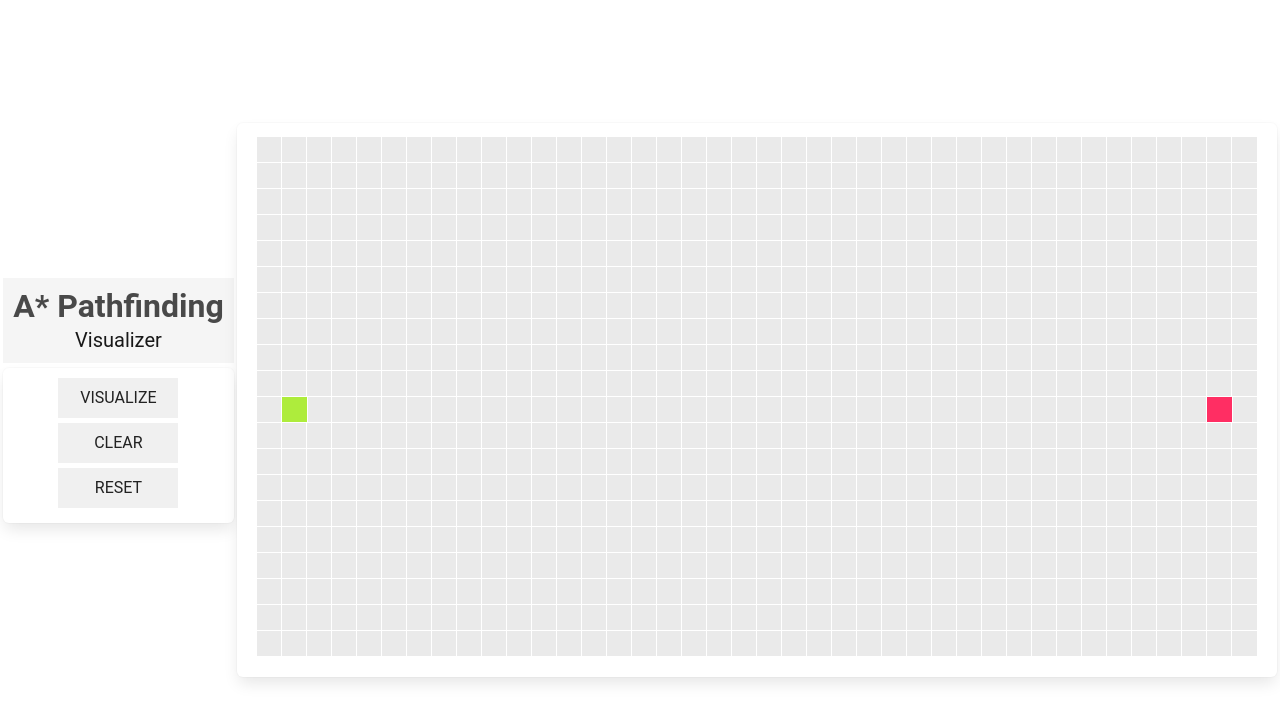
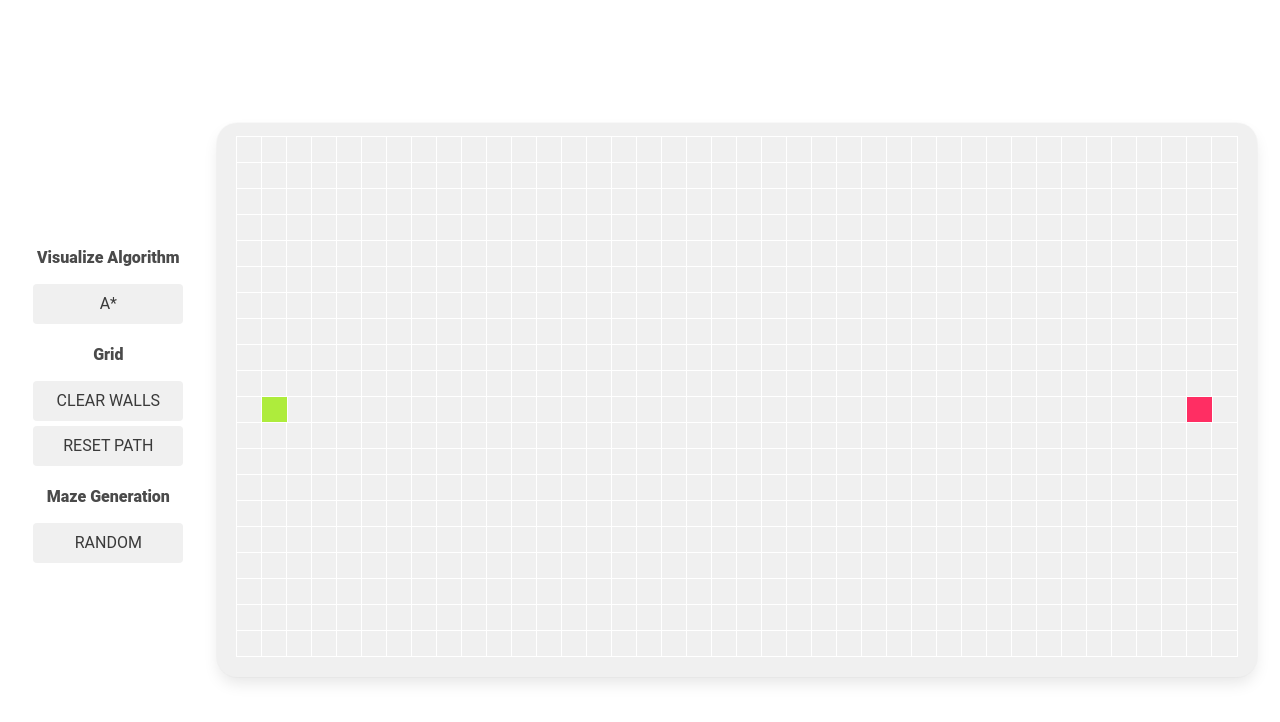
Before and after one commit to MoNouri97/a-star, a React (Create React App) app: page / in a window 1280 px wide. Shown: the top 722 px of the page. Built offline with nearby package versions, Linux system fonts and the light colour scheme.

Commit message:
minor ui changes

```diff
--- a/src/components/grid/Grid.css
+++ b/src/components/grid/Grid.css
@@ -1,6 +1,9 @@
 .grid {
 	width: auto;
 	color: rgb(19, 19, 19);
+	border-radius: 20px;
+	background: #f0f0f0;
+	/* padding: 5px; */
 }
 .row {
 	display: block;
@@ -23,40 +26,31 @@
 	align-items: center;
 	height: 100vh;
 }
-/* .btn {
-	cursor: pointer;
-	margin-bottom: 10px;
-	margin-top: 0px;
-	background-color: #5778f3;
-	padding: 10px 30px;
-	color: #fff;
-	border-radius: 5px;
-	border-bottom: 4px solid #3e4caf;
-	transition: 0.1s;
+.main .subtitle {
+	margin-top: 1rem;
+	margin-bottom: 1rem;
+	font-weight: 900;
 }
 
-.btn:hover {
-	border-bottom-width: 0;
-	margin-top: 3px;
-	margin-bottom: 13px;
-} */
-.btn {
+.btn,
+.button {
 	height: 40px;
-	width: 120px;
+	width: 150px;
 	padding: 0 14px;
 	margin-bottom: 5px;
 	overflow: hidden;
 	background: #f0f0f0;
+	border: none;
 	position: relative;
 	line-height: 40px;
-	color: #222;
+	color: rgb(58, 58, 58);
 	text-align: center;
 	text-transform: uppercase;
 	cursor: pointer;
 	transform: scale(1);
 	transition: all 0.1s cubic-bezier(0.6, 0.67, 0, 1.68);
 }
-.btn:hover {
+.button:hover {
 	transform: scale(1.3);
 }
 .hero-body {
--- a/src/components/grid/Grid.tsx
+++ b/src/components/grid/Grid.tsx
@@ -97,11 +97,10 @@ export const Grid = () => {
 	};
 
 	const clearGrid = () => {
-		const cleanGrid = getInitialGrid(false);
 		setGrid(
 			grid.map((row, i) =>
 				row.map((node, j) => {
-					node = cleanGrid[i][j];
+					node = createNode(i, j);
 
 					if (equalNodes(node, start.current)) node.type = START;
 					if (equalNodes(node, end.current)) node.type = END;
@@ -112,12 +111,11 @@ export const Grid = () => {
 		);
 	};
 	const clearGridKeepWalls = () => {
-		const cleanGrid = getInitialGrid(false);
 		setGrid(
 			grid.map((row, i) =>
 				row.map((node, j) => {
 					if (node.type !== WALL) {
-						node = cleanGrid[i][j];
+						node = createNode(i, j);
 					}
 					if (equalNodes(node, start.current)) node.type = START;
 					if (equalNodes(node, end.current)) node.type = END;
@@ -217,6 +215,38 @@ export const Grid = () => {
 		}, finalDelay + 500);
 	};
 
+	const handleRandomMaze = () => {
+		const newGrid = randomWalls(W, H);
+		clearGrid();
+		setTimeout(() => {
+			setGrid(
+				grid.map((gRow, i) =>
+					gRow.map((gNode, j) => {
+						gNode = createNode(i, j);
+
+						if (equalNodes(gNode, start.current)) {
+							gNode.type = START;
+							return gNode;
+						}
+						if (equalNodes(gNode, end.current)) {
+							gNode.type = END;
+							return gNode;
+						}
+
+						const res = newGrid[i][j];
+						if (!res.wall) {
+							return gNode;
+						}
+						gNode.type = WALL;
+						gNode.delay = res.delay;
+
+						return gNode;
+					}),
+				),
+			);
+		}, 50);
+	};
+
 	// state
 	const [grid, setGrid] = useState(getInitialGrid());
 	const start = useRef(grid[H / 2][1]);
@@ -232,23 +262,21 @@ export const Grid = () => {
 		>
 			<div className='main'>
 				<div className='right-side'>
-					<div className='hero is-light'>
-						<div className='container'>
-							<div className='hero-body'>
-								<h1 className='title'>A* Pathfinding</h1>
-								<h2 className='subtitle'>Visualizer</h2>
-							</div>
+					<div className='btn-section'>
+						<div className='subtitle is-6'>Visualize Algorithm</div>
+						<div className='button' onClick={handleVisualize}>
+							A*
 						</div>
-					</div>
-					<div className='btn-section box'>
-						<div className='btn' onClick={handleVisualize}>
-							Visualize
+						<div className='subtitle is-6'>Grid</div>
+						<div className='button' onClick={clearGrid}>
+							Clear Walls
 						</div>
-						<div className='btn' onClick={clearGrid}>
-							Clear
+						<div className='button' onClick={clearGridKeepWalls}>
+							Reset Path
 						</div>
-						<div className='btn' onClick={clearGridKeepWalls}>
-							Reset
+						<div className='subtitle is-6'>Maze Generation</div>
+						<div className='button' onClick={handleRandomMaze}>
+							Random
 						</div>
 					</div>
 				</div>
--- a/src/components/grid/node/node.css
+++ b/src/components/grid/node/node.css
@@ -11,17 +11,15 @@
 	width: 25px;
 	height: 25px;
 	outline: 1px solid #ffffff;
-	background: #eaeaea;
+	background: #f0f0f0;
 	display: inline-block;
 	transition: all 0.2s ease-out;
 }
 .wall {
 	/* background: #181818; */
-	background: var(--rich-black);
-	outline: 1px solid var(--rich-black);
 	position: relative;
 	z-index: 2;
-	animation: yourAnimation 0.2s ease-out 0s 1 normal forwards;
+	animation: wallAnimation 0.2s ease-out 0s 1 normal forwards;
 }
 .start {
 	background: var(--green) !important;
@@ -53,6 +51,26 @@
 } */
 
 /* Copy this @keyframes block to your CSS*/
+@keyframes wallAnimation {
+	0.0% {
+		transform: scale(1.5);
+		background: var(--rich-black);
+		outline: 1px solid var(--rich-black);
+	}
+
+	80% {
+		transform: scale(0.9);
+		background: var(--rich-black);
+		outline: 1px solid var(--rich-black);
+	}
+
+	100% {
+		transform: scale(1);
+		background: var(--rich-black);
+		outline: 1px solid var(--rich-black);
+	}
+}
+
 @keyframes yourAnimation {
 	0.0% {
 		transform: scale(1.35);
@@ -100,8 +118,8 @@
 	}
 
 	100% {
-		transform: scale(1);
-		border-radius: 40%;
+		transform: scale(0.8);
+		border-radius: 50%;
 		background-color: var(--rose-madder);
 	}
 }
```
